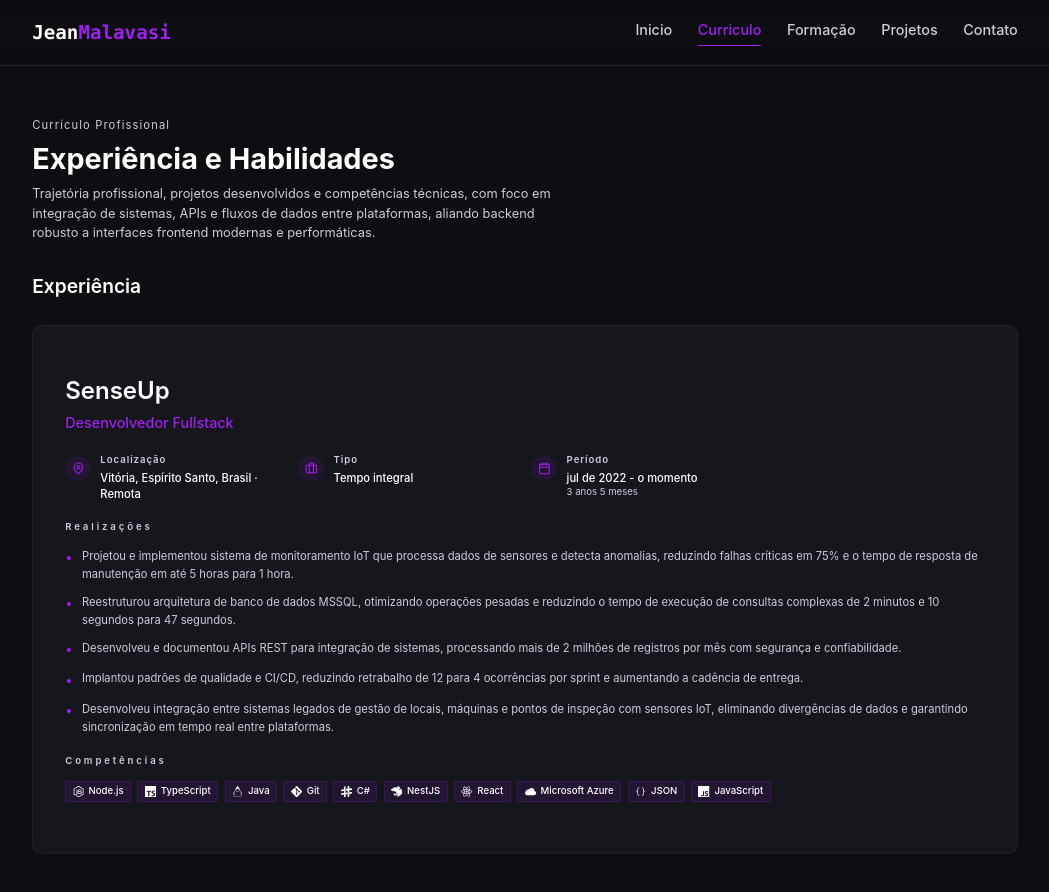
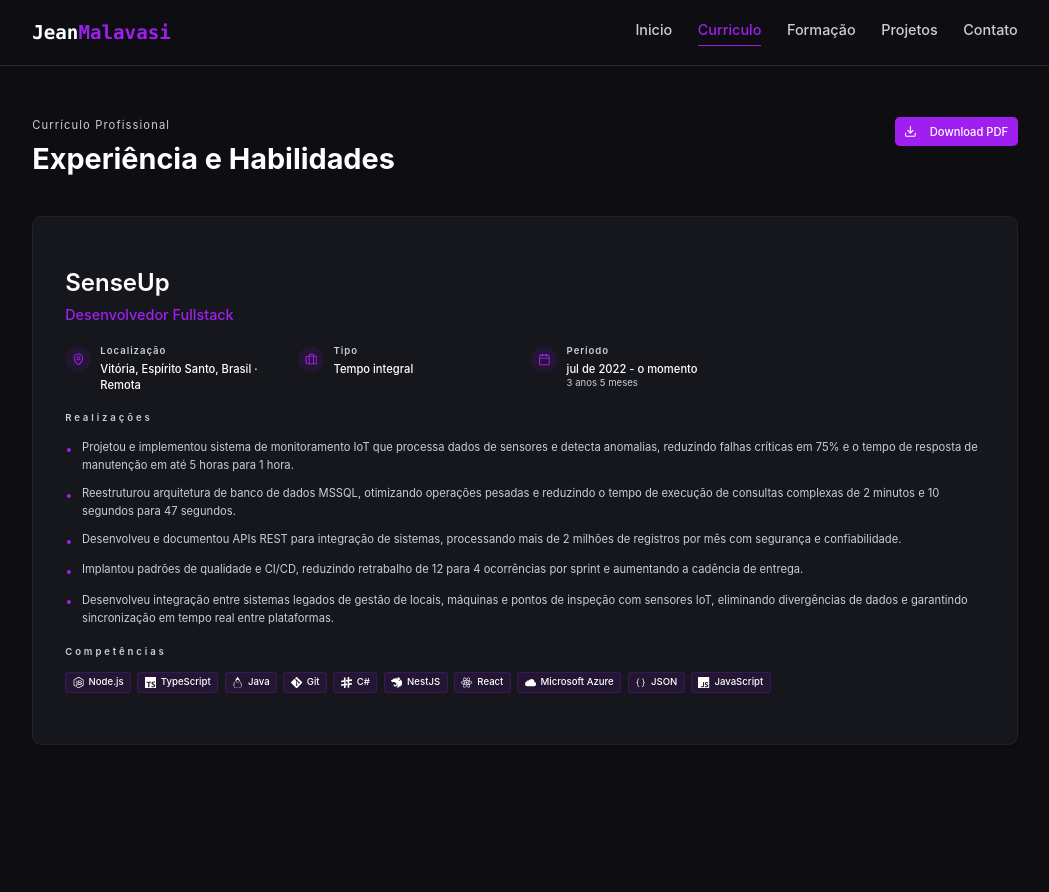
Before and after one commit to JPMworkPROG/jeanmalavasi.dev, a React (Vite) app: page /resume in a window 1280 px wide. Shown: the top 892 px of the page, without its empty margins (115-1164 px from the left). After the commit the page ends 800 px from the top, so only its background shows below. Built offline with nearby package versions, Linux system fonts and the light colour scheme.

Commit message:
✨ add resume PDF download functionality and update resume header layout

```diff
--- a/src/pages/Resume/Resume.tsx
+++ b/src/pages/Resume/Resume.tsx
@@ -8,7 +8,6 @@
       <ResumeHeader header={resumeHeader} />
 
       <div className="space-y-8">
-        <h2 className="text-2xl font-semibold opacity-0 animate-fade-in-up animation-delay-600">Experiência</h2>
         {experience.map((exp, index) => (
           <ExperienceCard key={exp.company} experience={exp} index={index} skillIcons={skillIcons} />
         ))}
--- a/src/pages/Resume/components/ResumeHeader.tsx
+++ b/src/pages/Resume/components/ResumeHeader.tsx
@@ -1,12 +1,25 @@
+import { Download } from "lucide-react";
+import { Button } from "@/components/ui/button";
 import type { ResumeHeader as ResumeHeaderType } from "../data";
 
 interface ResumeHeaderProps {
   header: ResumeHeaderType;
 }
 
+const handleDownload = () => {
+  const link = document.createElement("a");
+  link.href = "/resume/JeanMalavasiCurriculo.pdf";
+  link.download = "JeanMalavasiCurriculo.pdf";
+  document.body.appendChild(link);
+  link.click();
+  document.body.removeChild(link);
+};
+
 export function ResumeHeader({ header }: ResumeHeaderProps) {
   return (
     <header className="space-y-3 opacity-0 animate-fade-in-up">
+      <div className="flex items-start justify-between gap-4">
+        <div className="space-y-3 flex-1">
           <p className="text-muted-foreground text-sm tracking-widest opacity-0 animate-fade-in animation-delay-200">
             {header.label}
           </p>
@@ -16,6 +29,15 @@
           <p className="text-muted-foreground max-w-2xl opacity-0 animate-fade-in animation-delay-500">
             {header.description}
           </p>
+        </div>
+        <Button
+          onClick={handleDownload}
+          className="bg-primary hover:bg-primary/90 opacity-0 animate-fade-in animation-delay-400 shrink-0 cursor-pointer"
+        >
+          <Download className="mr-2 h-4 w-4" />
+          Download PDF
+        </Button>
+      </div>
     </header>
   );
 }
--- a/src/pages/Resume/data.ts
+++ b/src/pages/Resume/data.ts
@@ -21,8 +21,7 @@
 export const resumeHeader: ResumeHeader = {
   label: "Currículo Profissional",
   title: "Experiência e Habilidades",
-  description:
-    "Trajetória profissional, projetos desenvolvidos e competências técnicas, com foco em integração de sistemas, APIs e fluxos de dados entre plataformas, aliando backend robusto a interfaces frontend modernas e performáticas.",
+  description: "",
 };
 
 export interface Experience {
```
Also changed, not shown: 1 other file (tests, documents, lock files or other folders). Lines whose indentation alone changed are shown as unchanged.
